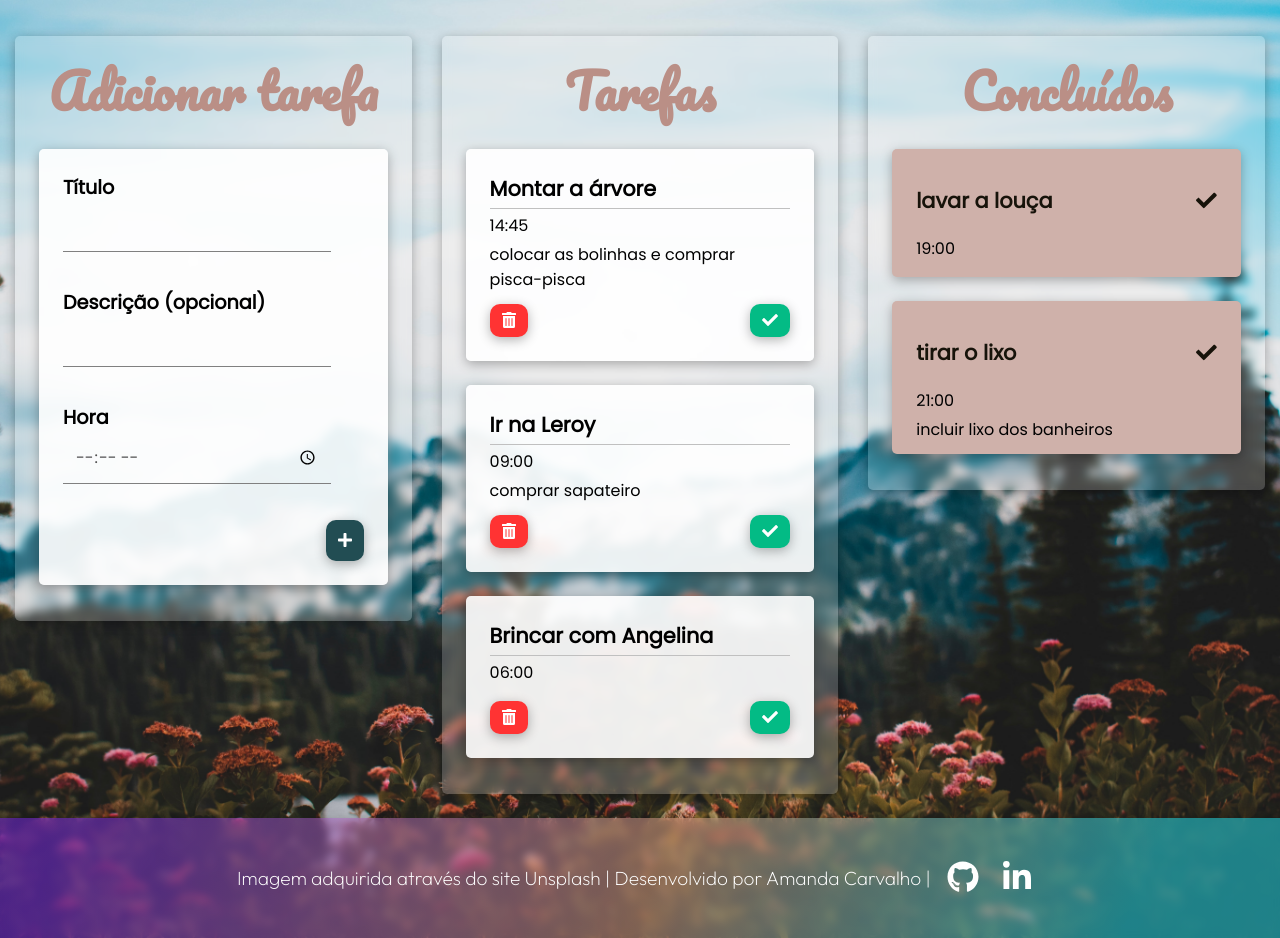
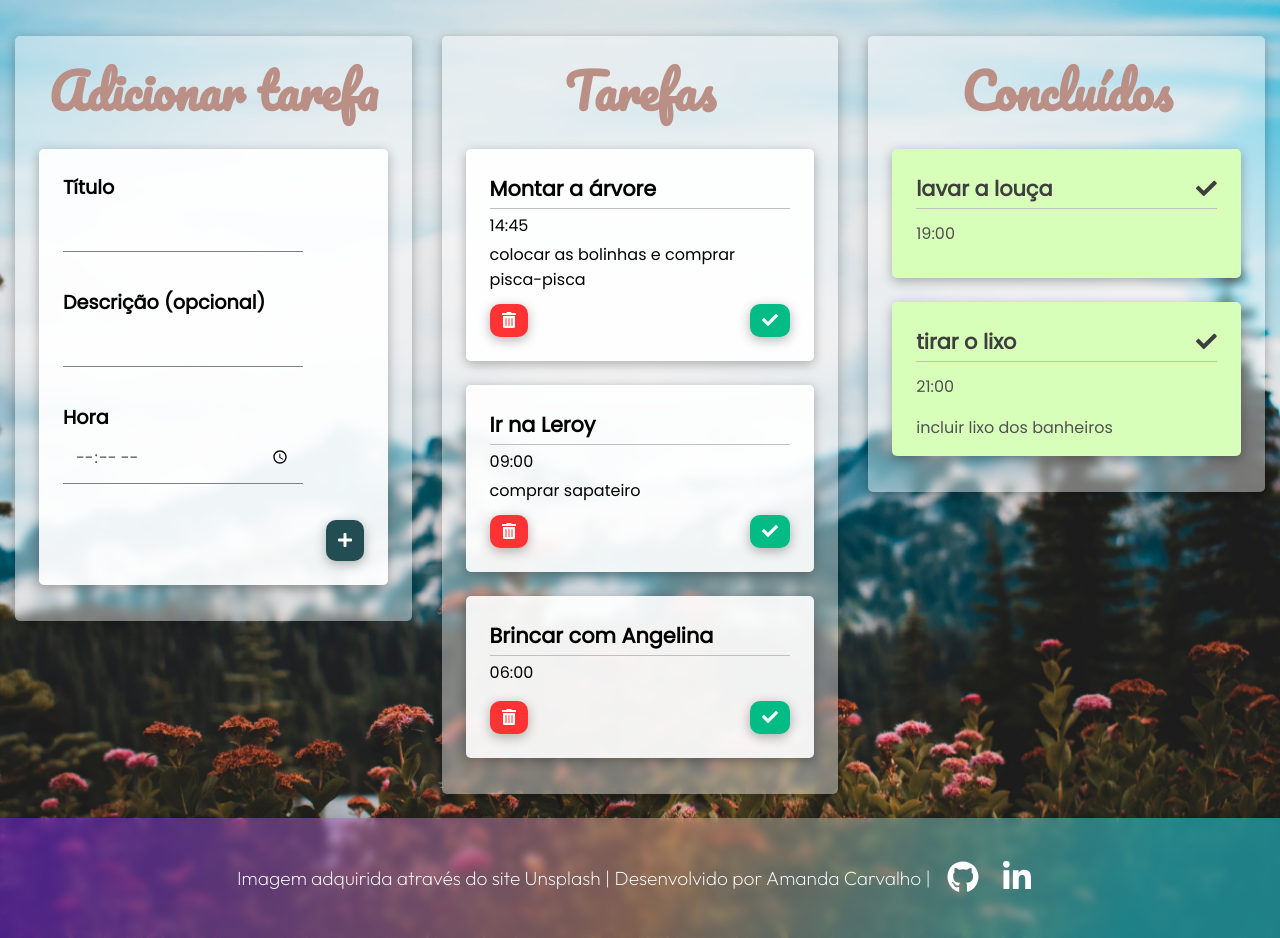
Before and after one commit to amandie-ct/react-todo-calendar, a React (Create React App) app: page /todos in a window 1280 px wide. Built offline with nearby package versions, Linux system fonts and the light colour scheme.

Commit message:
setter do dia atual adicionado

```diff
--- a/src/components/calendar/Calendar.js
+++ b/src/components/calendar/Calendar.js
@@ -34,7 +34,8 @@ const Calendar = () => {
                     return <div className="row">
                         {week.map((day) => {
 
-                            return <div className={day.isBefore(today) ? "past" : "day"}>
+                            return <div className={day.isSame(today, "day") ? "selected" : "day"}
+                            onClick={() => setToday(day)}>
                                 <h1 className="day-title">{day.format("D")}</h1>
                             </div>
                         })}
--- a/src/components/calendar/LandingPage.js
+++ b/src/components/calendar/LandingPage.js
@@ -7,7 +7,7 @@ const LandingPage = () => {
     return (
         <div className="background-img-lp">
             <main className="background-landing">
-                <section className="container">
+                <section className="container form-c">
                     <form className="form-background">
                         <h1 className="subtitle">ToDo App</h1>
                         <p className="">Para começar, insira suas informações abaixo:</p>
--- a/src/components/todo-list/Done.js
+++ b/src/components/todo-list/Done.js
@@ -9,6 +9,7 @@ const Done = ({todo}) => {
                     <h2>{todo.title}</h2>
                     <h2><FontAwesomeIcon icon={faCheck}/></h2>
                 </div>
+                <hr/>
                 <p>{todo.time}</p>
                 <p>{todo.description}</p>
             </div>
--- a/src/dale/_variables.scss
+++ b/src/dale/_variables.scss
@@ -14,8 +14,6 @@ $checked: #d4ffb2;
 $ciano: #72BED5;
 $dark-green: #224D53;
 $rosy-brown: #BA8F86;
-$crimson: #90212A;
-$olive: #4C3E22;
 
 
 // gradiente background
@@ -27,9 +25,7 @@ $colors: (
     "white": #fff,
     "black": #000,
     "gray": #808080,
-    "pink": #d99f88,
     "purple": #7727ee,
-    "blue": #22e5f4,
 );
 
 // espaçamento
--- a/src/dale/components/_day.scss
+++ b/src/dale/components/_day.scss
@@ -54,8 +54,8 @@
     color: $white;
 }
 
-.past{
+.selected{
     @extend %day-layout;
-    background-color: mix(white, $rosy-brown, 7 * 10);
-    color: mix(white, $dark-gray, 3 * 10);
+    background-color: mix(white, $rosy-brown, 5 * 10);
+    color: $dark-gray;
 }
--- a/src/dale/components/_inputs.scss
+++ b/src/dale/components/_inputs.scss
@@ -11,7 +11,7 @@
     font-size: $base-font-size;
     color: mix(black, $gray, 4 * 10);
     font-family: 'Poppins', 'sans-serif';
-    width: 90%;
+    width: 80%;
 
 }
 
@@ -20,6 +20,6 @@
     margin-top: $base-margin;
     text-align: start;
     font-size: $font-size-md;
-    width: 100%;
+    width: 80%;
 
 }
--- a/src/dale/components/_todos.scss
+++ b/src/dale/components/_todos.scss
@@ -38,7 +38,7 @@
     flex-direction: column;
     width: 31%;
     height: fit-content;
-    background-color: rgba(255, 255, 255, 0.2);
+    background-color: rgba(255, 255, 255, 0.4);
     border-radius: 5px;
     margin: $base-margin * 2 0;
     padding-bottom: $base-padding * 2;
@@ -81,21 +81,24 @@
     @extend %btn-container;
     align-items: center;
     justify-content: space-between;
-    color: mix($black, $olive, 7 * 10);
+    margin-bottom: $sm-padding;
 
     h2 {
-        padding-bottom: $sm-padding;
+        padding-top: 0;
+        padding-bottom: 0;
         font-size: $font-size-mmd;
+        color: $dark-gray;
 
     }
 
+}
+
+.done{
+    background-color: mix(white, $checked, 1 * 10);
     p {
+        color: mix($white, $dark-gray, 1 * 10);
         padding-top: $base-padding;
         padding-bottom: $sm-padding;
         font-size: $base-font-size;
     }
 }
-
-.done{
-    background-color: mix(white, $rosy-brown, 3 * 10);
-}
--- a/src/dale/styles.css
+++ b/src/dale/styles.css
@@ -500,11 +500,12 @@ img {
 }
 
 .background-calendar-container {
-  background-color: rgba(255, 255, 255, 0.2);
+  background-color: rgba(255, 255, 255, 0.4);
   padding: 0.25rem 0.25rem;
   width: 100%;
   border-radius: 5px;
   backdrop-filter: blur(4px);
+  margin-bottom: 30px;
 }
 
 .form-background {
@@ -512,12 +513,16 @@ img {
   border-radius: 2%;
   text-align: left;
   margin: 0 auto;
-  padding: 1.5rem 1.5rem;
+  padding: 1.5rem 0.75rem;
 }
 .form-background p {
   font-size: 1.2rem;
   color: #3e3e3e;
   margin-bottom: 0.75rem;
+}
+
+.form-c {
+  padding-top: 60px;
 }
 
 .calendar-background {
@@ -652,7 +657,7 @@ img {
 .navbar {
   padding: 0 1.5rem;
 }
-.past, .day {
+.selected, .day {
   display: flex;
   flex-direction: column;
   justify-content: center;
@@ -703,9 +708,9 @@ img {
   color: #fff;
 }
 
-.past {
-  background-color: #eadddb;
-  color: #787878;
+.selected {
+  background-color: #ddc7c3;
+  color: #3e3e3e;
 }
 
 .top-title {
@@ -797,7 +802,7 @@ img {
   font-size: 1rem;
   color: #4d4d4d;
   font-family: "Poppins", "sans-serif";
-  width: 90%;
+  width: 80%;
 }
 
 .labels {
@@ -805,7 +810,7 @@ img {
   margin-top: 0.75rem;
   text-align: start;
   font-size: 1.2rem;
-  width: 100%;
+  width: 80%;
 }
 
 .todo, .todo-input-background {
@@ -840,7 +845,7 @@ img {
   flex-direction: column;
   width: 31%;
   height: fit-content;
-  background-color: rgba(255, 255, 255, 0.2);
+  background-color: rgba(255, 255, 255, 0.4);
   border-radius: 5px;
   margin: 1.5rem 0;
   padding-bottom: 1.5rem;
@@ -874,20 +879,23 @@ img {
 .done-title {
   align-items: center;
   justify-content: space-between;
-  color: #17130a;
+  margin-bottom: 0.25rem;
 }
 .done-title h2 {
-  padding-bottom: 0.25rem;
+  padding-top: 0;
+  padding-bottom: 0;
   font-size: 1.3rem;
+  color: #3e3e3e;
 }
-.done-title p {
+
+.done {
+  background-color: #d8ffba;
+}
+.done p {
+  color: #515151;
   padding-top: 0.75rem;
   padding-bottom: 0.25rem;
   font-size: 1rem;
 }
 
-.done {
-  background-color: #cfb1aa;
-}
-
 /*# sourceMappingURL=styles.css.map */
```
Also changed, not shown: src/dale/components/_background.scss (+7 -3 lines), 1 other file (tests, documents, lock files or other folders).
